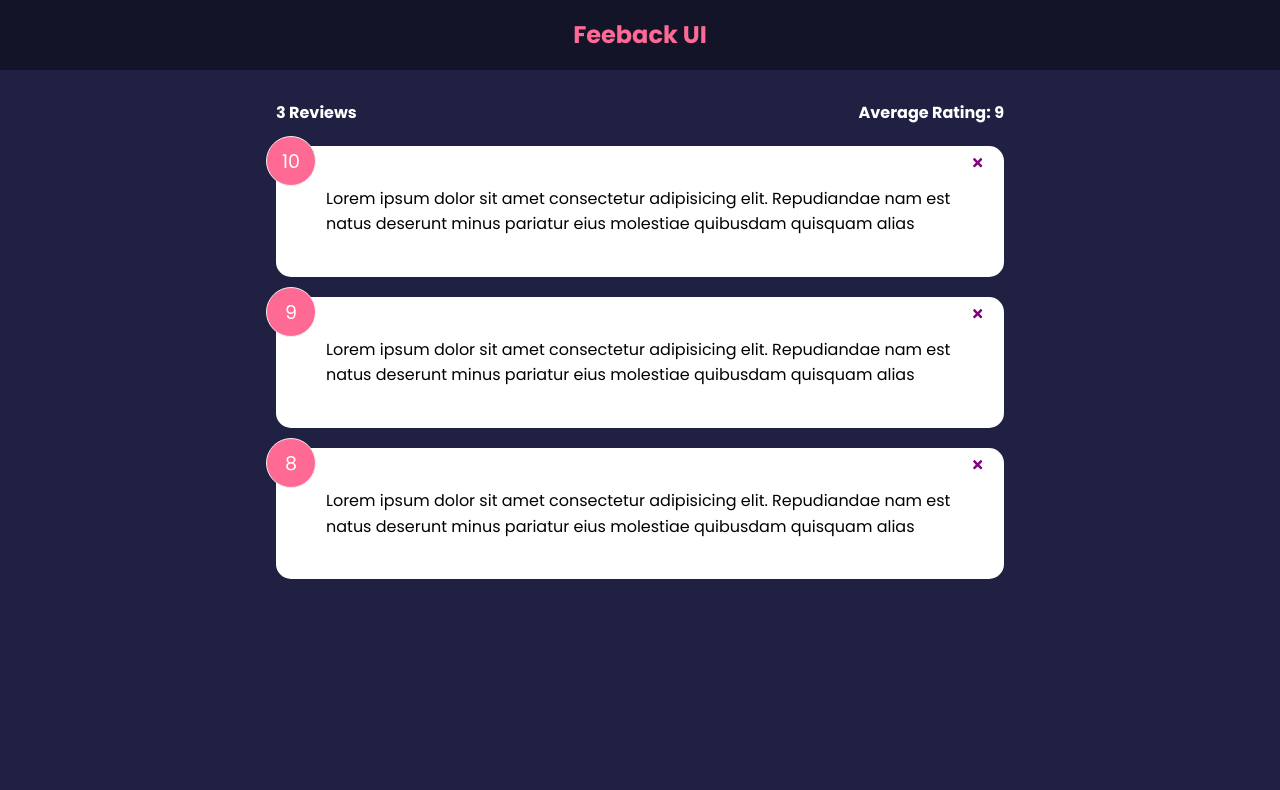
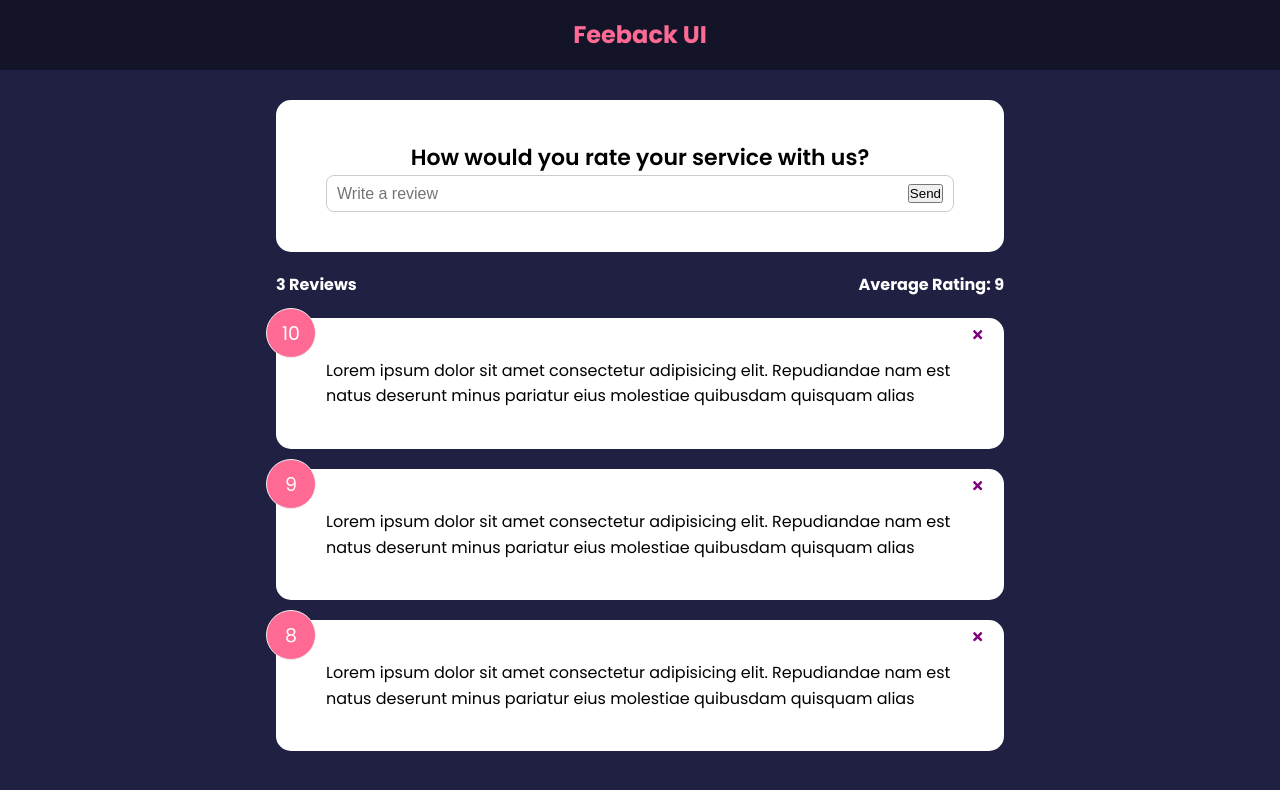
Before and after one commit to RamizHida/feedback-app, a React (Create React App) app: page / in a window 1280 px wide. Shown: the top 790 px of the page. Built offline with nearby package versions, Linux system fonts and the light colour scheme.

Commit message:
Created Form

```diff
--- a/src/App.js
+++ b/src/App.js
@@ -3,6 +3,7 @@
 import FeedbackList from "./components/FeedbackList";
 import FeedbackStats from "./components/FeedbackStats";
 import FeedbackData from "./data/FeebackData";
+import FeedbackForm from "./components/FeedbackForm";
 
 function App() {
   const [feedback, setFeedback] = useState(FeedbackData);
@@ -17,6 +18,7 @@
     <>
       <Header />
       <div className="container">
+        <FeedbackForm />
         <FeedbackStats feedback={feedback} />
         <FeedbackList feedback={feedback} handleDelete={deleteFeedback} />
       </div>
--- /dev/null
+++ b/src/components/FeedbackForm.jsx
@@ -0,0 +1,30 @@
+import { useState } from "react";
+import Card from "./shared/Card";
+
+function FeedbackForm() {
+  const [text, setText] = useState("");
+
+  const handleTextChange = (e) => {
+    setText(e.target.value);
+  };
+
+  return (
+    <Card>
+      <form>
+        <h2>How would you rate your service with us?</h2>
+        {/* todo - rating select component */}
+        <div className="input-group">
+          <input
+            onChange={handleTextChange}
+            type="text"
+            placeholder="Write a review"
+            value={text}
+          />
+          <button type="submit">Send</button>
+        </div>
+      </form>
+    </Card>
+  );
+}
+
+export default FeedbackForm;
```
